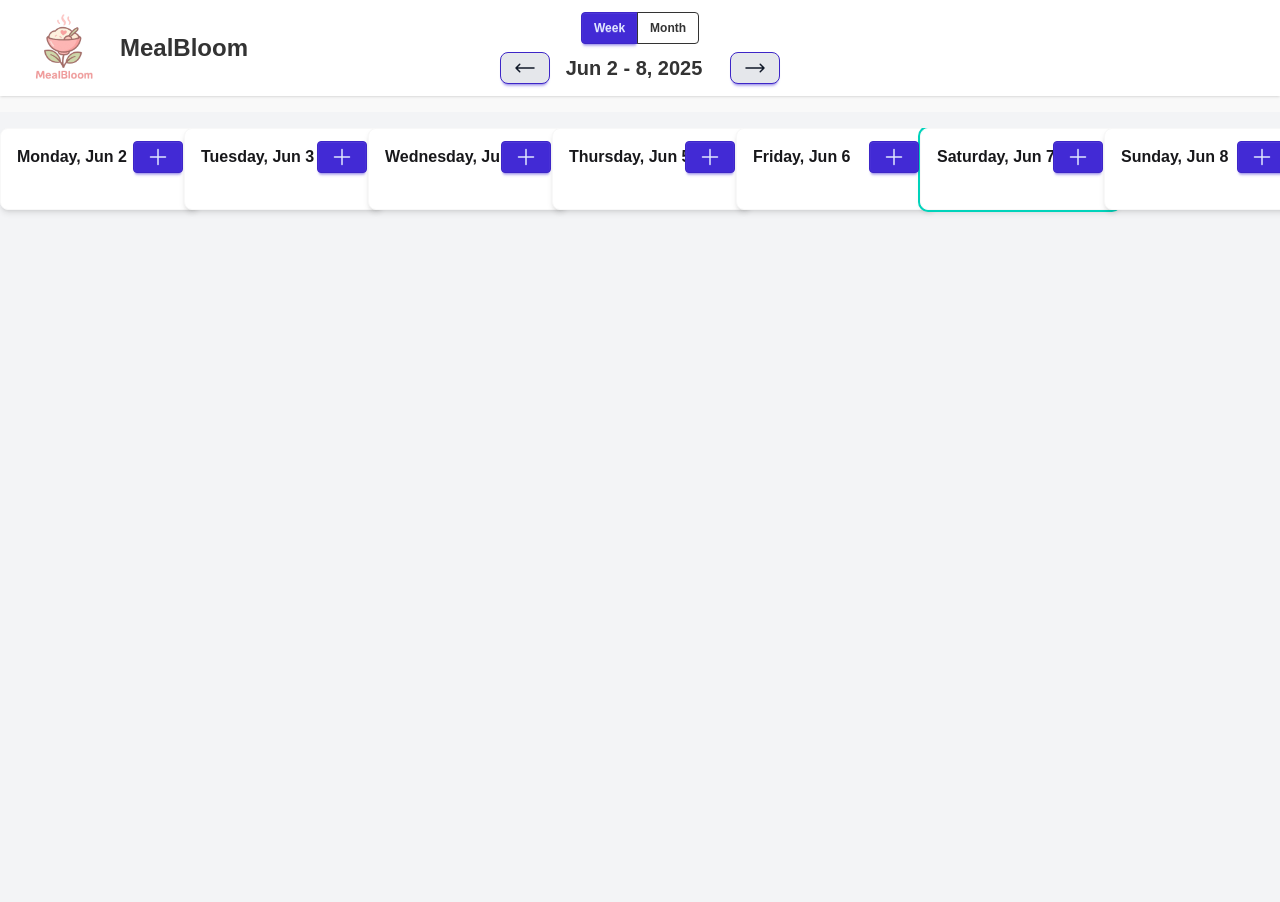
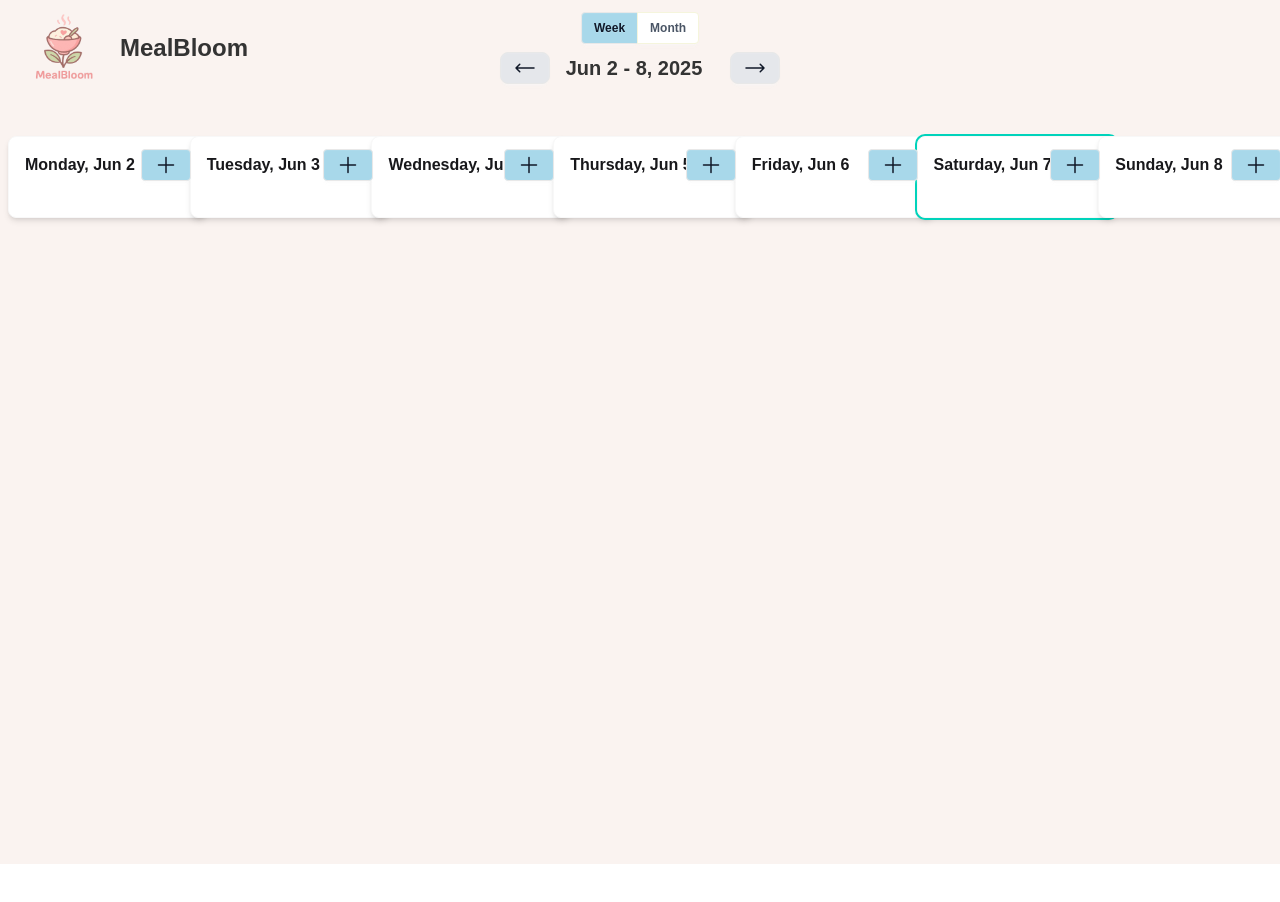
Before and after one commit to HardyUX/MealBloom, a React (Vite) app: page / in a window 1280 px wide. Shown: the top 902 px of the page. After the commit the page ends 864 px from the top, so only its background shows below. Built offline with nearby package versions, Linux system fonts and the light colour scheme.

Commit message:
feat: created tailwind color palettes for bg and buttons

```diff
--- a/src/App.jsx
+++ b/src/App.jsx
@@ -8,6 +8,7 @@ import MealForm from './components/MealForm';
 
 function App() {
   return(
+    <div className="min-h-screen bg-cozy">
       <DndProvider backend={HTML5Backend}>
         <CalendarProvider>
           <TemplateProvider>
@@ -20,6 +21,8 @@ function App() {
           </TemplateProvider>
         </CalendarProvider>
       </DndProvider>
+    </div>
+
   );
 }
 
--- a/src/components/AddCreateMealModal.jsx
+++ b/src/components/AddCreateMealModal.jsx
@@ -24,7 +24,7 @@ export default function AddCreateMealModal({ dateString, isOpen, onClose, onAddM
                     <div className="flex flex-col items-center gap-4">
                         <h2 className="text-lg font-bold mb-2">Add a Meal</h2>
                         <button
-                            className="btn btn-primary btn-lg w-full flex items-center gap-2"
+                            className="btn bg-cozy-blue text-gray-900 hover:bg-cozy-dark btn-lg w-full flex items-center gap-2"
                             onClick={() => setStep('add')}
                             aria-label="Add a blank meal"
                         >
--- a/src/components/DayCell.jsx
+++ b/src/components/DayCell.jsx
@@ -16,8 +16,8 @@ export default function DayCell({ day, meals, onMealDrop }) {
         : [];
 
     // Highlighting logic
-    let cellClass = "min-h-[60px] sm:min-h-[80px] rounded-lg p-1 border border-base-200 bg-base-100";
-    if (!day) cellClass = "bg-base-200"; // padding cell
+    let cellClass = "min-h-[60px] sm:min-h-[80px] rounded-lg p-1 border border-cozy bg-cozy-card";
+    if (!day) cellClass = "bg-cozy"; // padding cell
     if (day && isToday(day)) cellClass += " ring-2 ring-primary"; // highlight today
     if (day && isWeekend(day)) cellClass += " bg-accent/10"; // shade weekends (subtle)
 
--- a/src/components/DropTargetButton.jsx
+++ b/src/components/DropTargetButton.jsx
@@ -71,7 +71,7 @@ export default function DropTargetButton({ direction, children}) {
             <button
                 ref={drop}
                 onClick={handleClick}
-                className={`btn btn-primary btn-sm text-gray-900 rounded-lg px-3 py-1 transition-transform duration-200
+                className={`btn btn-sm text-gray-900 rounded-lg px-3 py-1 transition-transform duration-200
                     ${direction === 'next' ? 'ml-3' : ''}
                     ${isOver ? 'bg-blue-300 scale-105' : 'bg-gray-200 hover:bg-gray-300'}
                     ${isOver ? (direction === 'next' ? 'animate-wiggle-right' : 'animate-wiggle-left') : ''}
--- a/src/components/Header.jsx
+++ b/src/components/Header.jsx
@@ -18,7 +18,7 @@ export default function Header() {
     const { moveMeal } = useMeals()
 
     return (
-        <header className="navbar bg-base-100 shadow mb-4 px-2 sm: px-6">
+        <header className="navbar bg-cozy mb-4 px-2 sm: px-6">
             {/* Logo and App Title */}
             <div className="navbar-start flex items-center gap-2">
                 <img
@@ -34,13 +34,17 @@ export default function Header() {
                 {/* View Mode Toggle */}
                 <div className="join mb-1">
                     <button
-                        className={`btn btn-sm join-item ${viewMode === 'week' ? 'btn-primary' : 'btn-outline'}`}
+                        className={`btn btn-sm join-item ${viewMode === 'week'
+                            ? 'bg-cozy-blue text-gray-900 hover:bg-cozy-dark'
+                            : 'bg-white text-gray-600 border border-cozy-accent hover:bg-cozy-blue/20'}`}
                         onClick={() => setViewMode('week')}
                     >
                         Week
                     </button>
                     <button
-                        className={`btn btn-sm join-item ${viewMode === 'month' ? 'btn-primary' : 'btn-outline'}`}
+                        className={`btn btn-sm join-item ${viewMode === 'month'
+                            ? 'bg-cozy-blue text-gray-900 hover:bg-cozy-dark'
+                            : 'bg-white text-gray-600 border border-cozy-accent hover:bg-cozy-blue/20'}`}
                         onClick={() => setViewMode('month')}
                     >
                         Month
--- a/src/components/MealForm.jsx
+++ b/src/components/MealForm.jsx
@@ -61,7 +61,6 @@ function MealForm() {
 
     return (
 
-        <div className="min-h-screen bg-gray-100">
             <div className="w-full max-w-[1680px] mx-auto py-4">
                 <div className="overflow-x-auto">
 
@@ -104,7 +103,6 @@ function MealForm() {
                 )}
                 </div>
             </div>
-        </div>
     );
 
 
--- a/src/components/MonthView.jsx
+++ b/src/components/MonthView.jsx
@@ -32,7 +32,7 @@ function MonthView({ meals, onMealDrop }) {
     }
 
     return (
-        <div>
+        <div className="bg-cozy min-h-[calc(100vh-80px)] p-2">
             <div className="grid grid-cols-7 gap-px sm:gap-2 text-center font-semibold mb-1 sm:mb-2">
                 {['Mon', 'Tue', 'Wed', 'Thu', 'Fri', 'Sat', 'Sun'].map(day => (
                     <div key={day}>{day}</div>
@@ -41,12 +41,13 @@ function MonthView({ meals, onMealDrop }) {
 
             <div className="grid grid-cols-7 gap-px sm:gap-2">
                 {days.map((day, i) => (
-                    <DayCell
-                        key={i}
-                        day={day}
-                        meals={meals}
-                        onMealDrop={onMealDrop}
-                    />
+                    <div key={i} className="rounded-lg shadow-sm min-h-[80px]">
+                        <DayCell
+                            day={day}
+                            meals={meals}
+                            onMealDrop={onMealDrop}
+                        />
+                    </div>
                 ))}
             </div>
         </div>
--- a/src/components/WeekView.jsx
+++ b/src/components/WeekView.jsx
@@ -21,6 +21,7 @@ function WeekView({
     const [addModalDate, setAddModalDate] = useState(null);
 
     return (
+        <div className="bg-cozy min-h-[calc(100vh-80px)] p-2">
             <div className="grid grid-cols-1 md:grid-cols-7 gap-2">
                 {generateWeekDays(calendarAnchorDate).map((day) => {
                     const dateString = toLocalDateKey(day);
@@ -30,7 +31,7 @@ function WeekView({
 
                     return (
                             <DropZone
-                            className="min-w-[160px] md:min-w-[200px] max-w-full flex-1"
+                                className="min-w-[160px] md:min-w-[200px] max-w-full flex-1 rounded-lg bg-cozy-card shadow-sm"
                                 key={dateString}
                                 dateString={dateString}
                                 onMealDrop={handleMealDrop}
@@ -46,7 +47,7 @@ function WeekView({
                                         onClick={() => setAddModalDate(dateString)}
                                         title="Add Meal"
                                         aria-label="Add Meal"
-                                    className="btn btn-primary btn-sm absolute right-4 top-3 z-10"
+                                        className="btn btn-sm absolute right-4 top-3 z-10 bg-cozy-blue text-gray-900 hover:bg-cozy-dark"
                                     >
 
                                         <svg xmlns="http://www.w3.org/2000/svg" fill="none" viewBox="0 0 24 24" strokeWidth={1.5} stroke="currentColor" className="size-6">
@@ -123,6 +124,7 @@ function WeekView({
                     onAddMeal={addMeal}
                 />
             </div>
+        </div>
     );
 }
 
--- a/tailwind.config.js
+++ b/tailwind.config.js
@@ -5,13 +5,16 @@ module.exports = {
     theme: {
         extend: {
             colors: {
-                pastelPink: '#FFF4FC',
-                purple: '#EAACFF',
-                green: '#8EFF88',
-                red: '#F96956',
-                pastelRed: '#FF6C6C',
-                pastelYellow: '#FFFA77',
-                gray: '#D9D9D9',
+                cozy: {
+                    DEFAULT: '#faf3f0',    // primary bg
+                    card:   '#F9F9F9',     // card/inner surface
+                    accent: '#F5F5DC',     // accent, e.g. beige
+                    blue: '#a8d8ea',     // buttons
+                    dark: '#6bb7e3', // buttons on hover
+                    yellow: '#FAFAD2',     // for positive or highlight
+                    mint:   '#E0F2F1',     // secondary, e.g. selected or notification
+                },
+
             },
             fontSize: {
                 'lg' : '18px',
```
Lines whose indentation alone changed are shown as unchanged.
